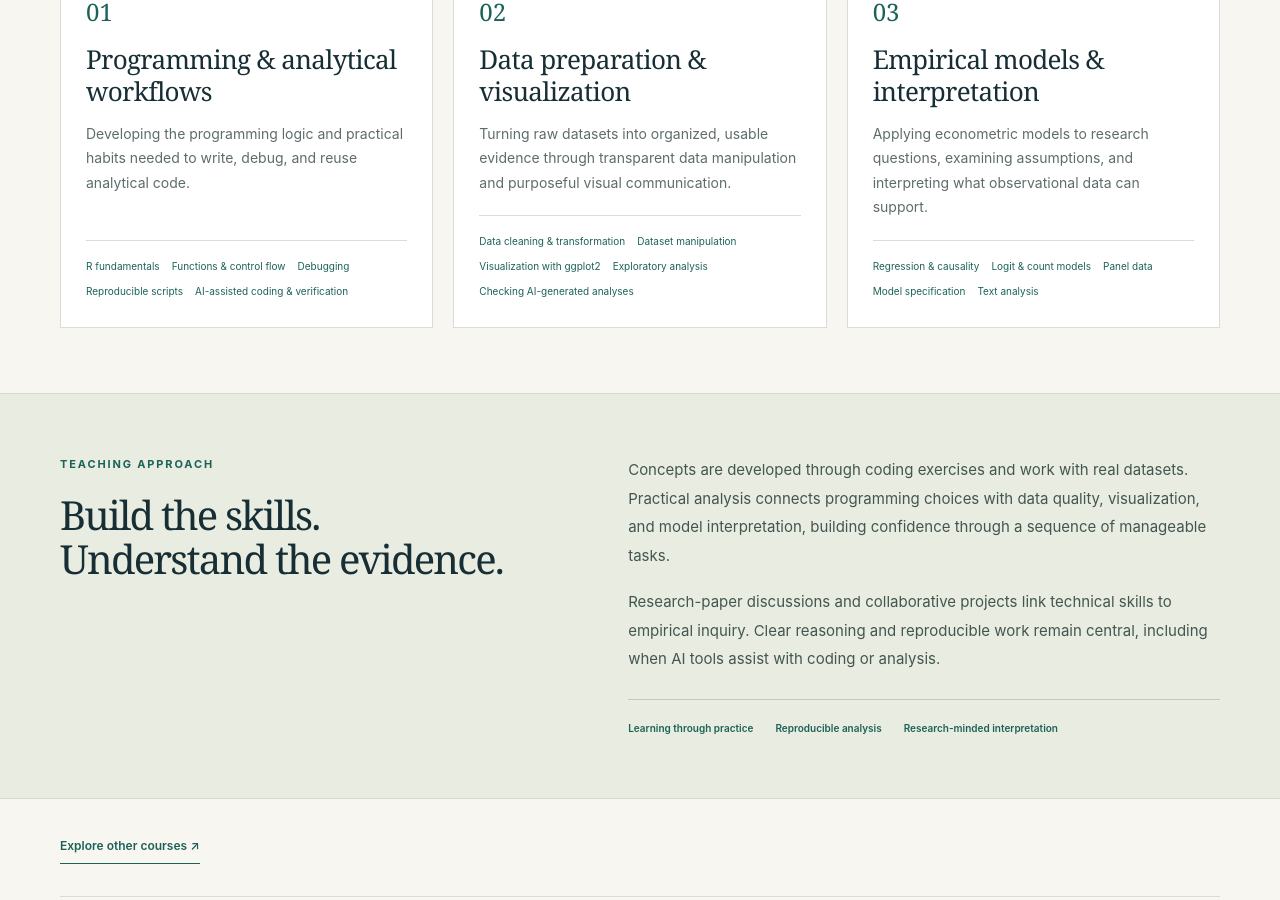
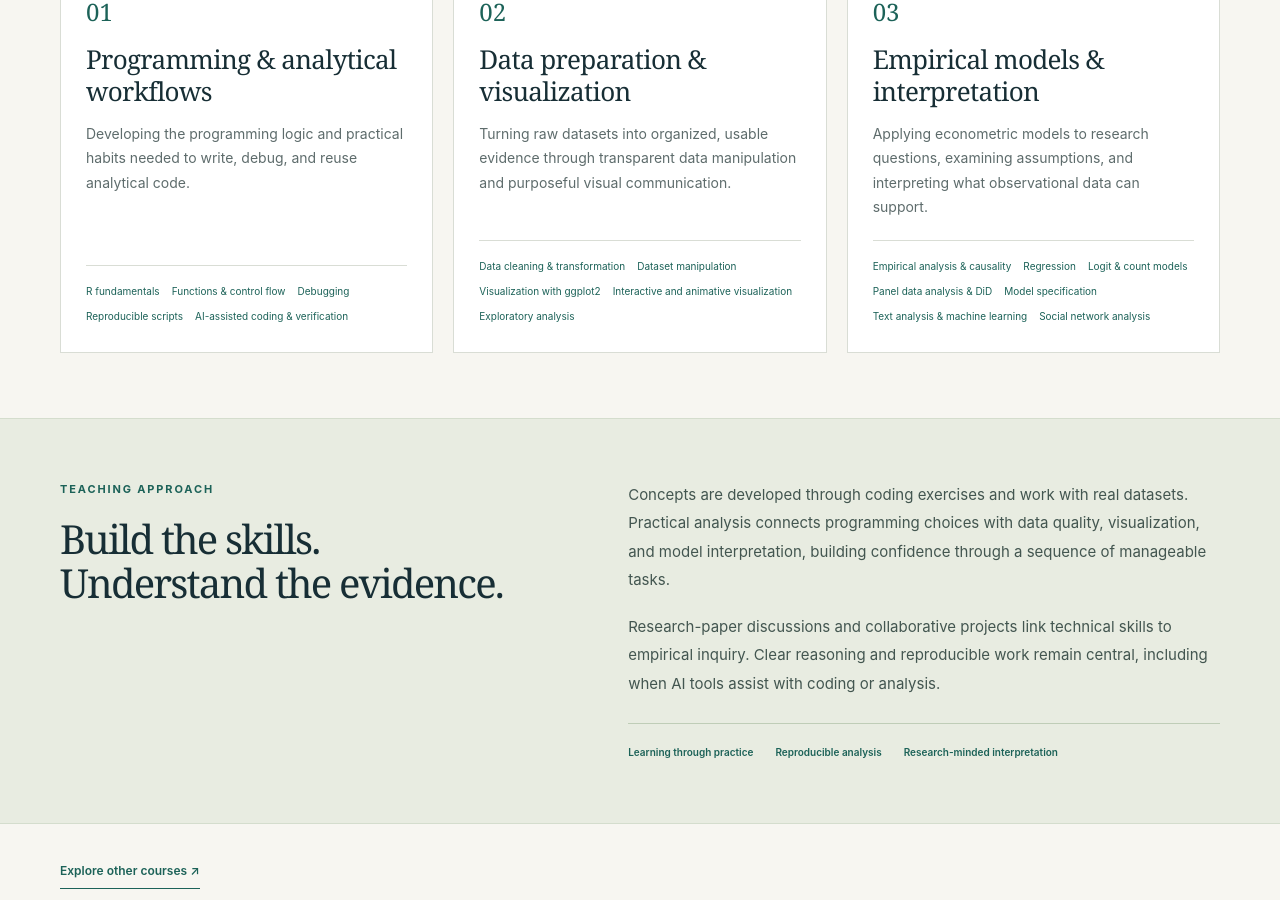
Before and after one commit to chenyi-edward/chenyi-edward.github.io, a Jekyll site: the page built from _teaching/PDA.md, in a window 1280 px wide and 900 px high, scrolled down 895 px. Built offline with Jekyll 4.4.1, drawn with Linux system fonts in a browser that asks for light colours.

Commit message:
Update PDA.md

```diff
--- a/_teaching/PDA.md
+++ b/_teaching/PDA.md
@@ -35,16 +35,18 @@ course_modules:
       - "Data cleaning & transformation"
       - "Dataset manipulation"
       - "Visualization with ggplot2"
+      - "Interactive and animative visualization"
       - "Exploratory analysis"
-      - "Checking AI-generated analyses"
   - title: "Empirical models & interpretation"
     description: "Applying econometric models to research questions, examining assumptions, and interpreting what observational data can support."
     topics:
-      - "Regression & causality"
+      - "Empirical analysis & causality"
+      - "Regression"
       - "Logit & count models"
-      - "Panel data"
+      - "Panel data analysis & DiD"
       - "Model specification"
-      - "Text analysis"
+      - "Text analysis & machine learning"
+      - "Social network analysis"
 course_approach_keywords:
   - "Learning through practice"
   - "Reproducible analysis"
```
